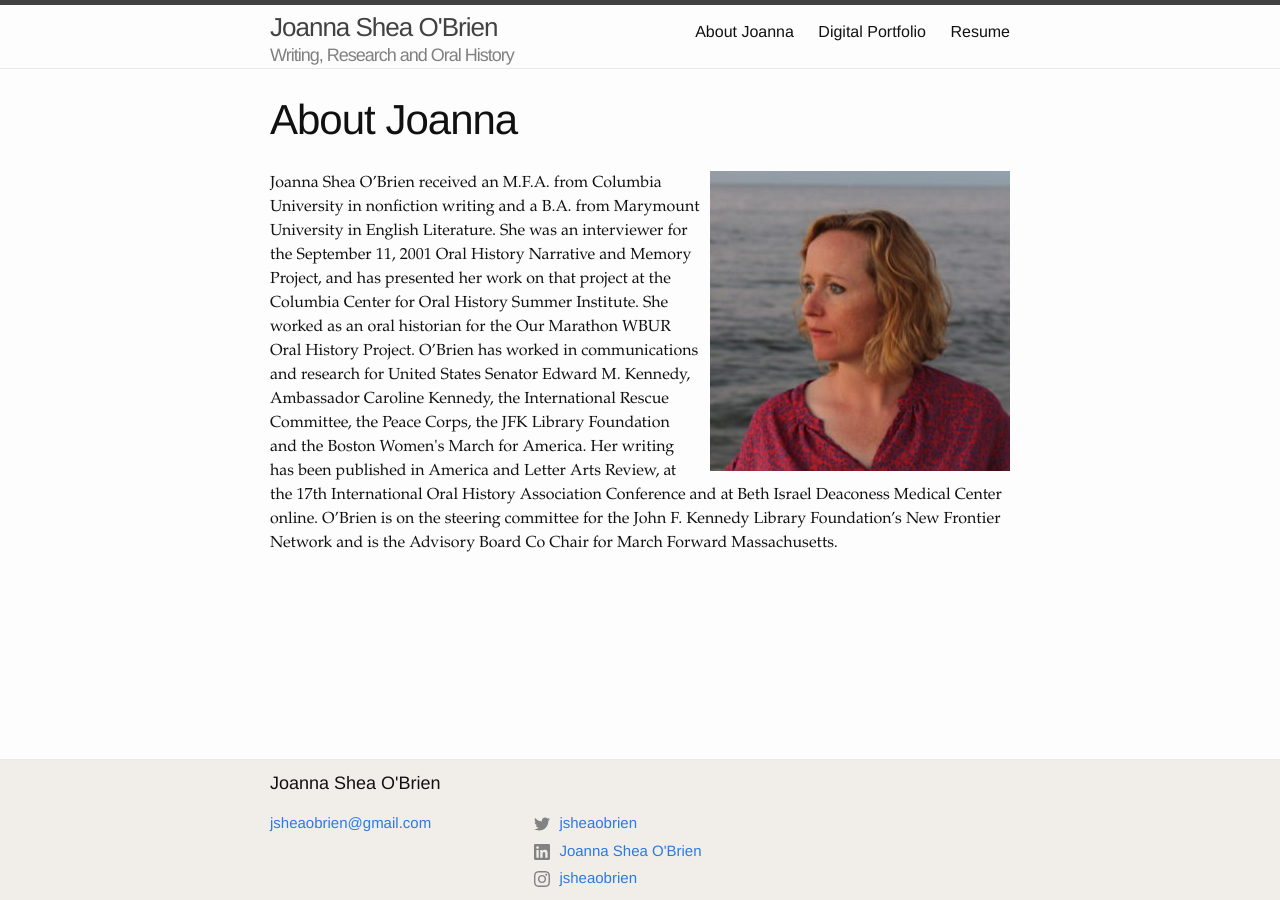
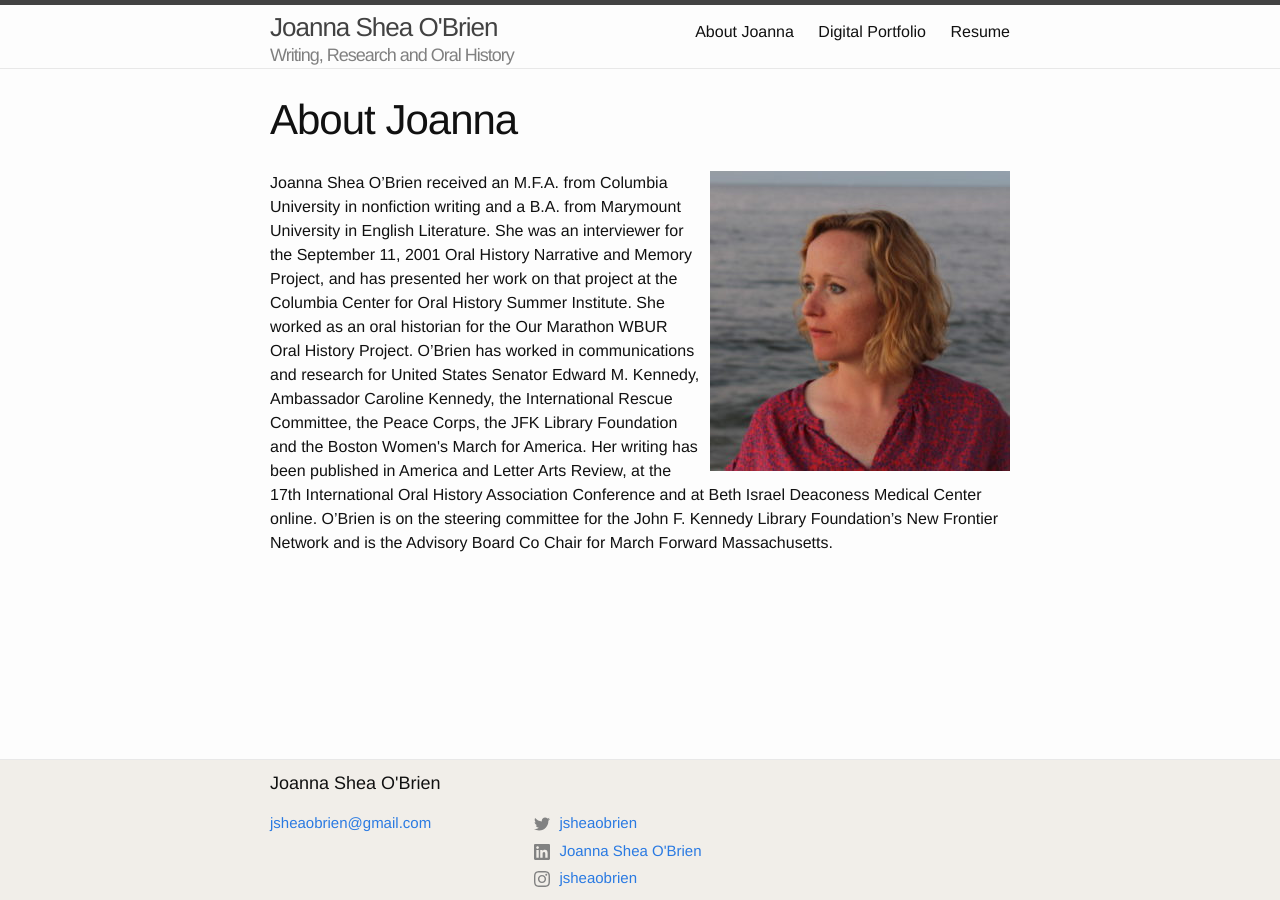
Before and after one commit to joannas7/joannas7.github.io, a Jekyll site: the page built from about.html, in a window 1280 px wide. Built offline with Jekyll 4.4.1, drawn with Linux system fonts in a browser that asks for light colours.

Commit message:
Changed font back to default

```diff
--- a/assets/main.scss
+++ b/assets/main.scss
@@ -19,7 +19,7 @@ footer {
 }
 
 main {
-  margin-bottom: 145px;
+  margin-bottom: 130px;
 }
 
 .site-title {
@@ -39,7 +39,6 @@ main {
 }
 
 .about {
-  font-family: Garamond, Baskerville, "Baskerville Old Face", "Hoefler Text", "Times New Roman", serif;
   font-style: normal;
   font-variant: normal;
   h1 {
```
